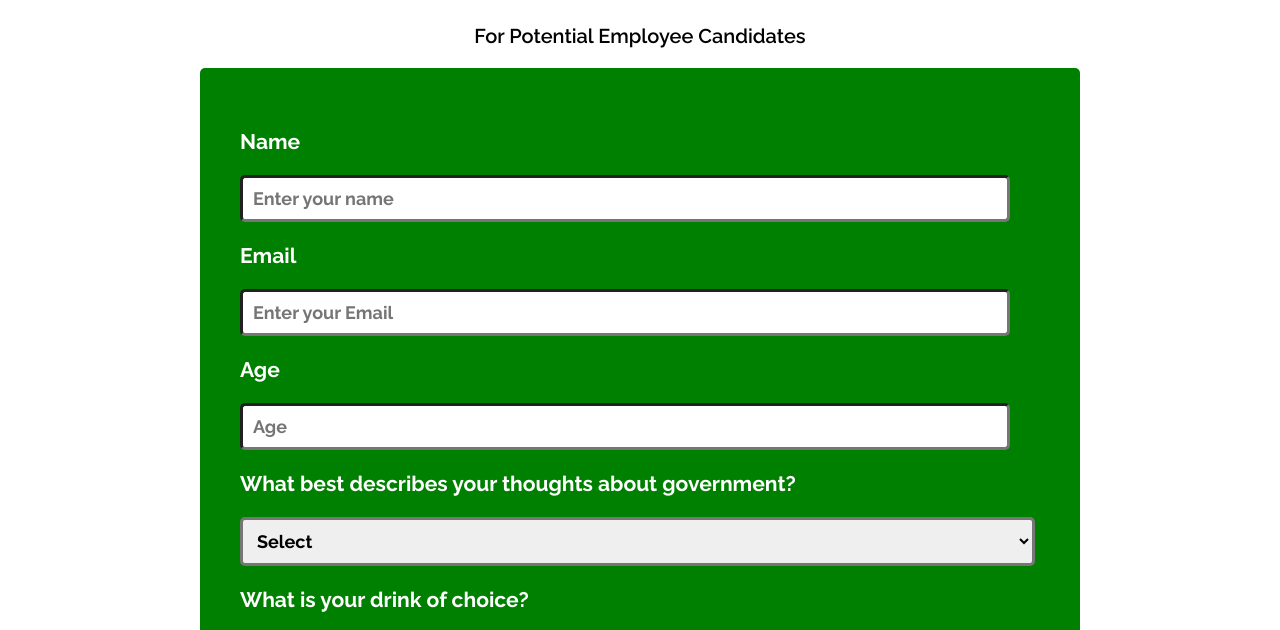
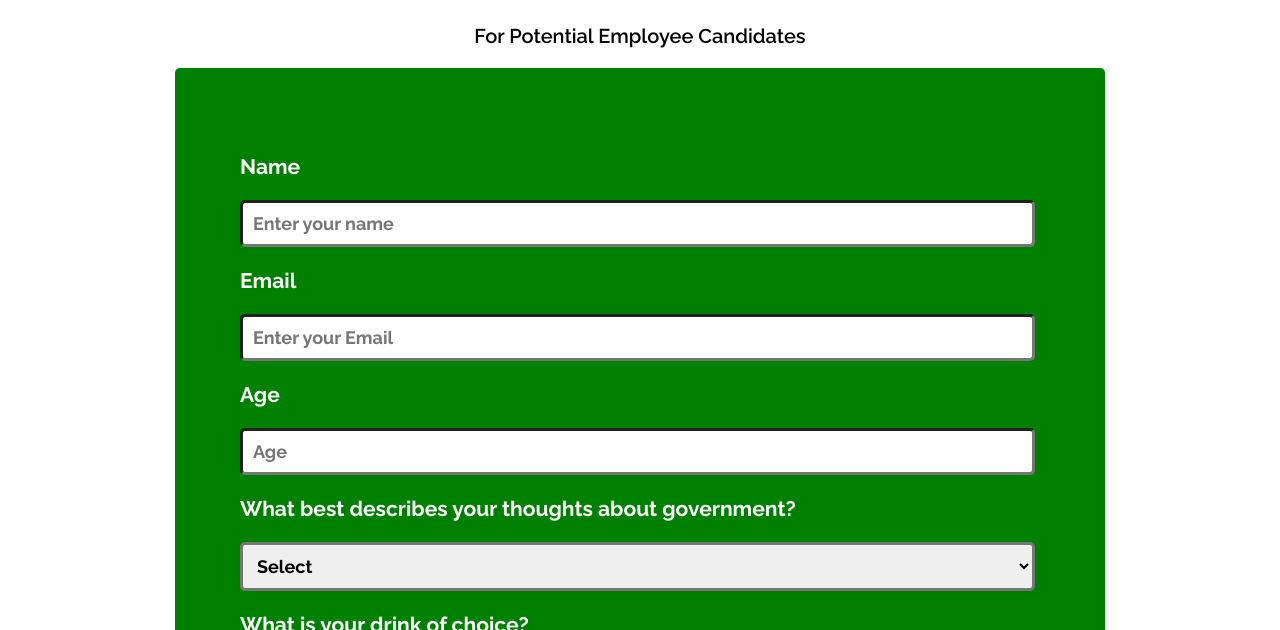
Before and after one commit to rbhogal/fcc-Survey-Form, a plain HTML site: page index.html in a window 1280 px wide. Shown: the part 112-742 px from the top of the page. Drawn offline with Linux system fonts and the light colour scheme.

Commit message:
test input widths

```diff
--- a/style.css
+++ b/style.css
@@ -30,13 +30,13 @@ body {
   width: 800px;
   margin: 0 auto;
   text-align: justify;
-  padding: 40px;
+  padding: 65px;
 
 
 }
 
 #name {
-  width: 770px;
+  width: 795px;
   padding: 10px;
   border-radius: 5px;
   border-width: medium;
@@ -46,7 +46,7 @@ body {
 }
 
 #email {
-  width: 770px;
+  width: 795px;
   padding: 10px;
   border-radius: 5px;
   border-width: medium;
@@ -56,7 +56,7 @@ body {
 }
 
 #number {
-  width: 770px;
+  width: 795px;
   padding: 10px;
   border-radius: 5px;
   border-width: medium;
@@ -77,14 +77,14 @@ body {
 
 #textarea {
   font-family: 'Raleway', sans-serif;
-  width: 774px;
+  width: 795px;
   padding: 10px;
   border-radius: 5px;
   font-size: 18px;
 }
 
 #submit {
-  width: 797px;
+  width: 795px;
   padding: 10px;
   border-radius: 5px;
   font-family: 'Raleway', sans-serif;
```
